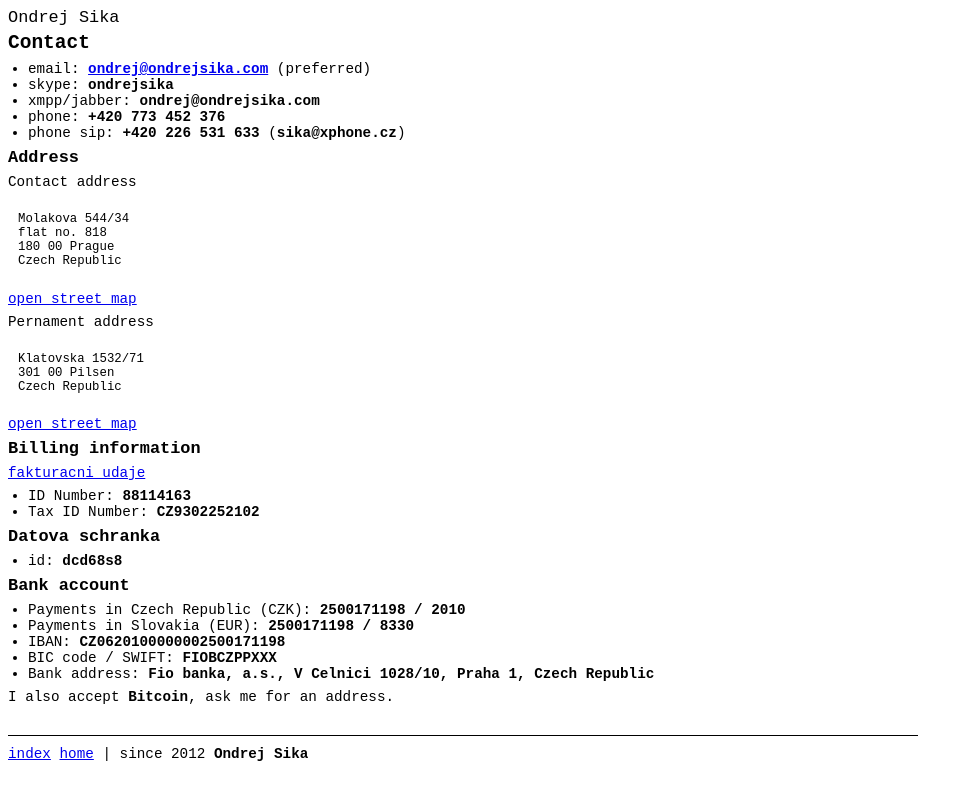
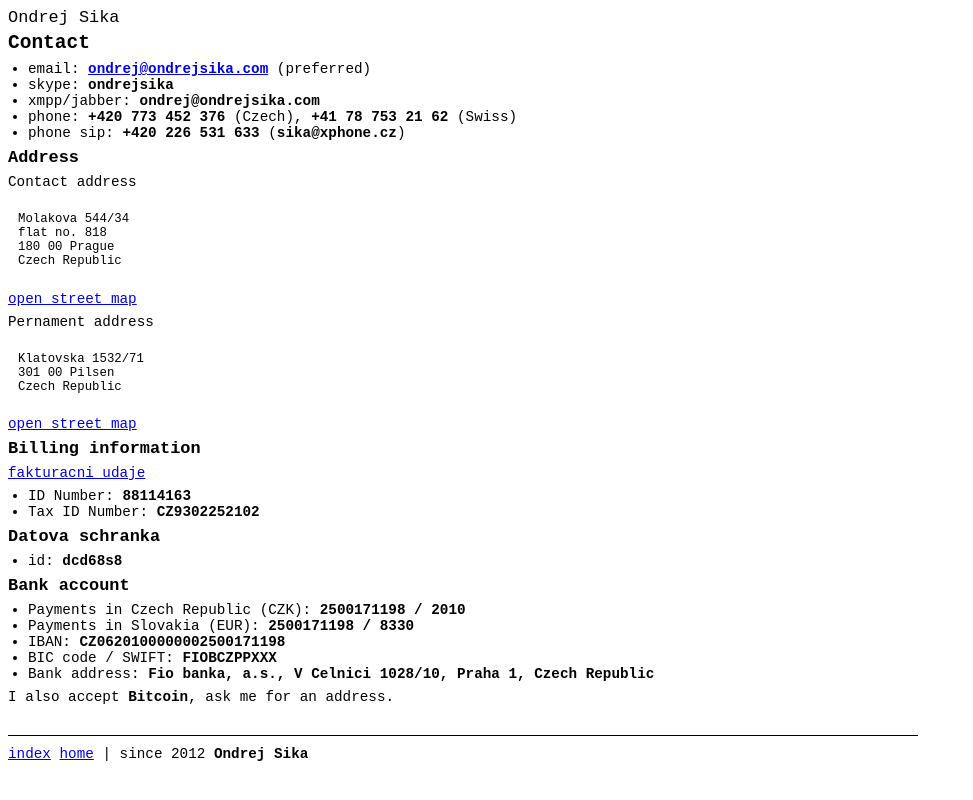
Before and after one commit to ondrejsika/ondrejsika.com, a Jekyll site: the page built from contact.md, in a window 1280 px wide. Shown: the top 800 px of the page, without its empty margins (0-973 px from the left). Built offline with Jekyll 4.4.1, drawn with Linux system fonts in a browser that asks for light colours; Markdown is read by kramdown in place of the engine named in the settings; comment, search, counter and statistics services are not loaded.

Commit message:
add swiss phone #swiss

```diff
--- a/contact.md
+++ b/contact.md
@@ -9,7 +9,7 @@
 * email: __<ondrej@ondrejsika.com>__ (preferred)
 * skype: __ondrejsika__
 * xmpp/jabber: __ondrej@ondrejsika.com__
-* phone: __+420 773 452 376__
+* phone: __+420 773 452 376__ (Czech), __+41 78 753 21 62__ (Swiss)
 * phone sip: __+420 226 531 633__ (__sika@xphone.cz__)
 
 ### Address
```
